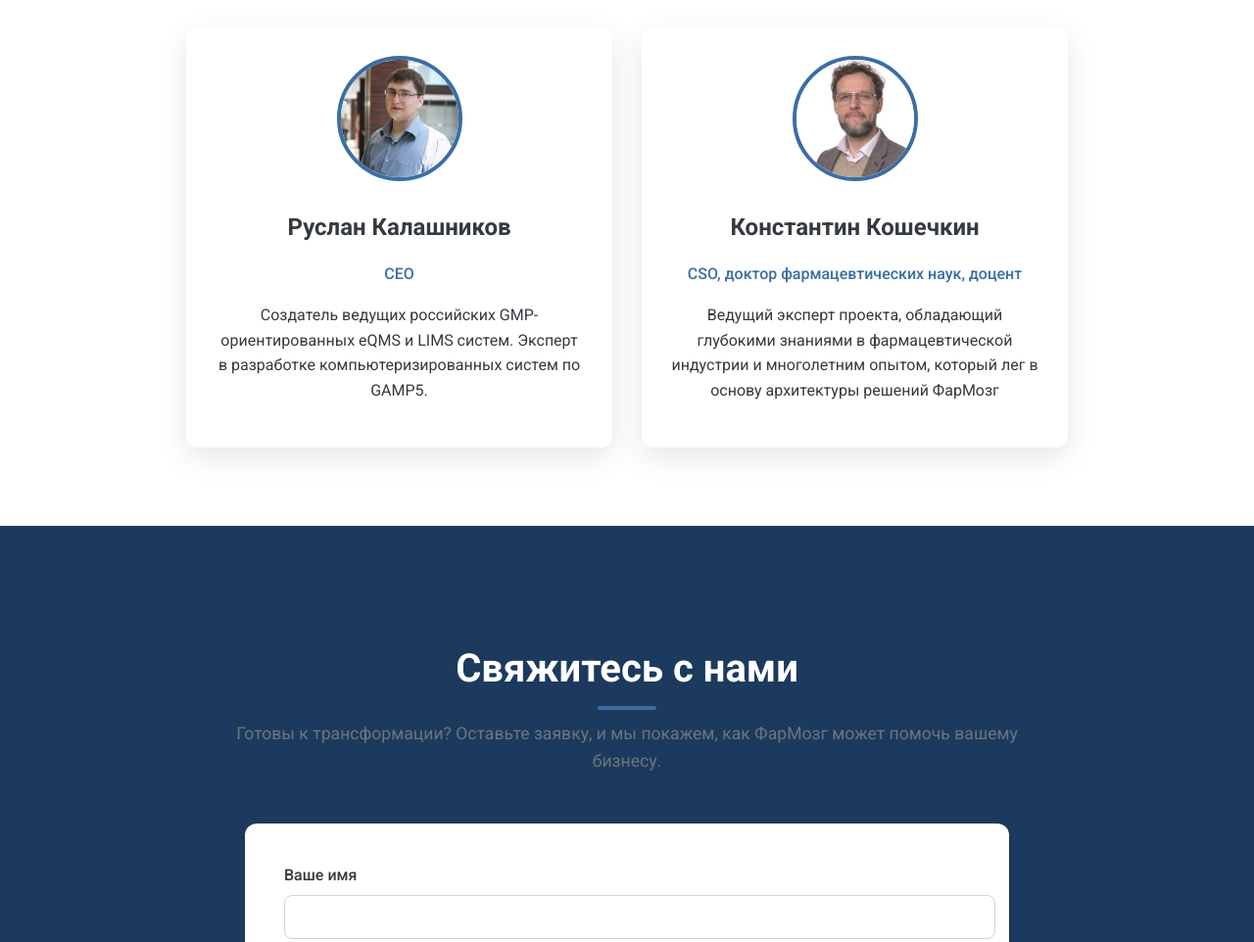
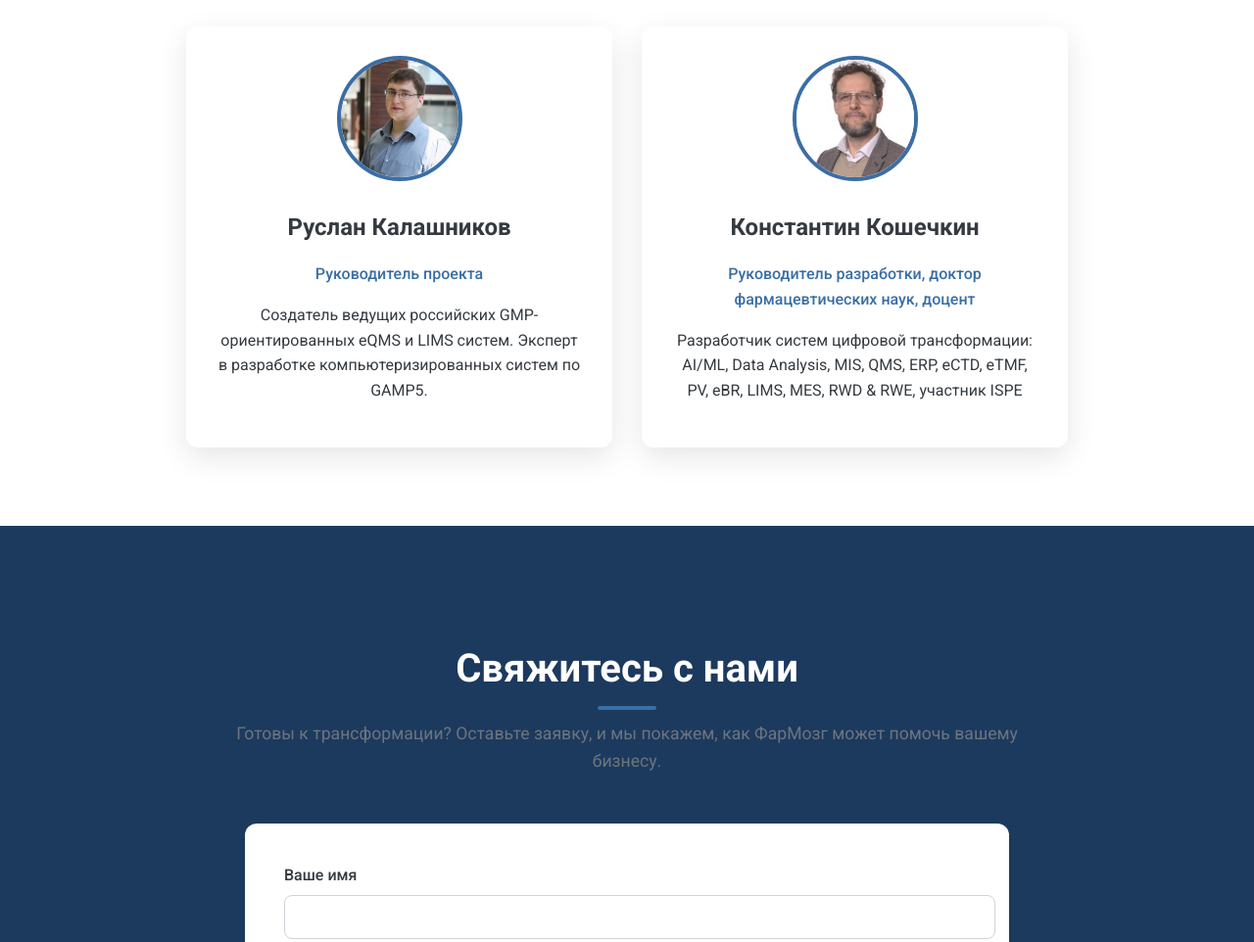
Before and after one commit to Kosh147/pharmabrain-site, a plain HTML site: page index.html in a window 1280 px wide. Shown: the part 2774-3736 px from the top of the page at 98% size. Drawn offline with Linux system fonts and the light colour scheme.

Commit message:
Update team member titles and descriptions

```diff
--- a/index.html
+++ b/index.html
@@ -659,14 +659,14 @@
             <div class="team-card">
                 <img src="1517584992362.jpeg" alt="Фото Руслана Калашникова">
                 <h3>Руслан Калашников</h3>
-                <p class="title">CEO</p>
+                <p class="title">Руководитель проекта</p>
                 <p class="description">Создатель ведущих российских GMP-ориентированных eQMS и LIMS систем. Эксперт в разработке компьютеризированных систем по GAMP5.</p>
             </div>
             <div class="team-card">
                 <img src="1743798159307.jpeg" alt="Фото Константина Кошечкина">
                 <h3>Константин Кошечкин</h3>
-                <p class="title">CSO, доктор фармацевтических наук, доцент</p>
-                <p class="description">Ведущий эксперт проекта, обладающий глубокими знаниями в фармацевтической индустрии и многолетним опытом, который лег в основу архитектуры решений ФарМозг</p>
+                <p class="title">Руководитель разработки, доктор фармацевтических наук, доцент</p>
+                <p class="description">Разработчик систем цифровой трансформации: AI/ML, Data Analysis, MIS, QMS, ERP, eCTD, eTMF, PV, eBR, LIMS, MES, RWD & RWE, участник ISPE</p>
             </div>
 
         </div>
@@ -716,6 +716,7 @@
     <p>Email: <a href="mailto:rk@pharmabrain.ru">rk@pharmabrain.ru</a></p>
     <p>Телефон: <a href="tel:+79261291266">+7-926-129-1266</a></p>
     <p>Telegram: <a href="https://t.me/Ruslan_V_Kalashnikov" target="_blank">@Ruslan_V_Kalashnikov</a></p>
+    <p><a href="https://lpt.digital/" target="_blank">ООО "Лаборатория Перспективных Технологий"</a></p>
     </div>
 </footer>
 
```
